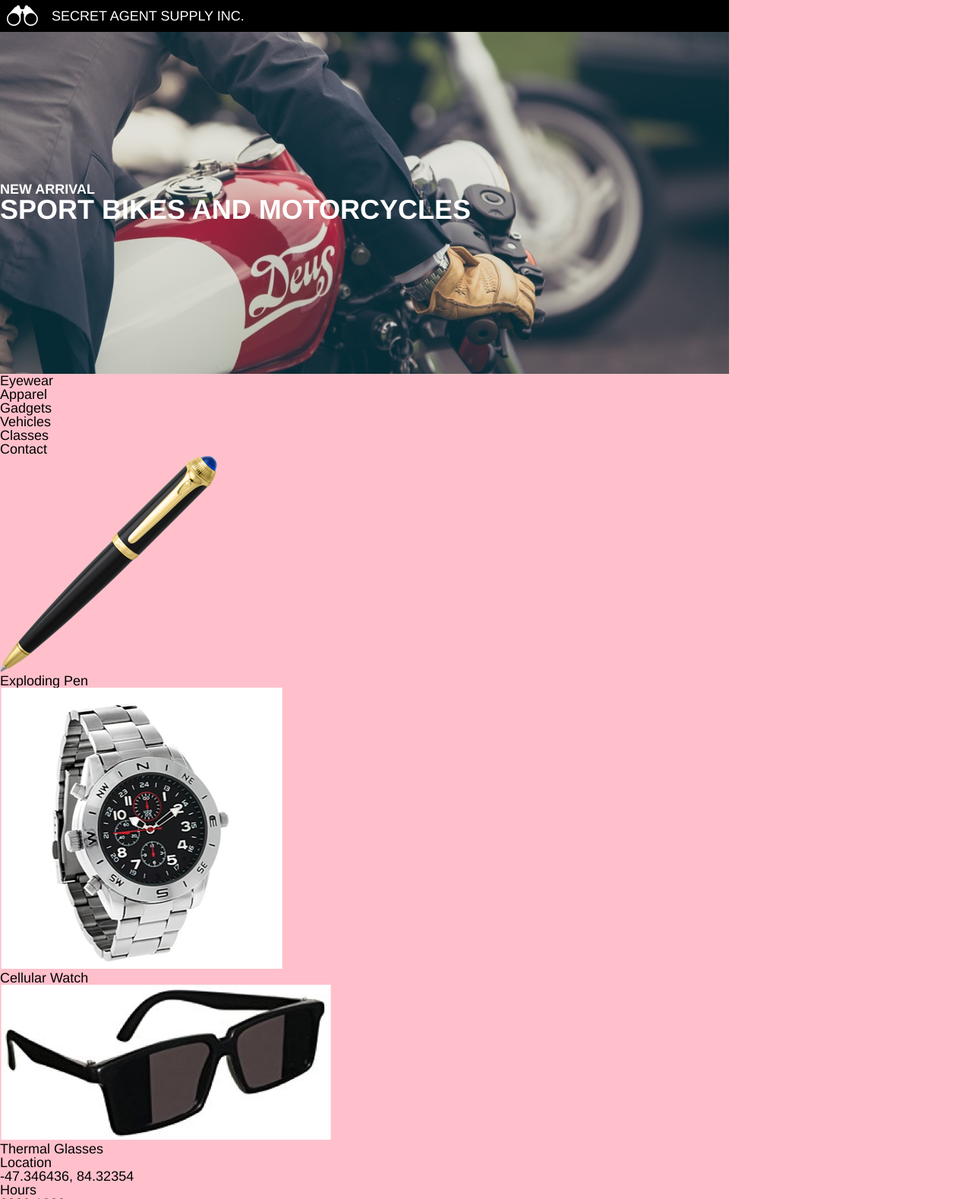
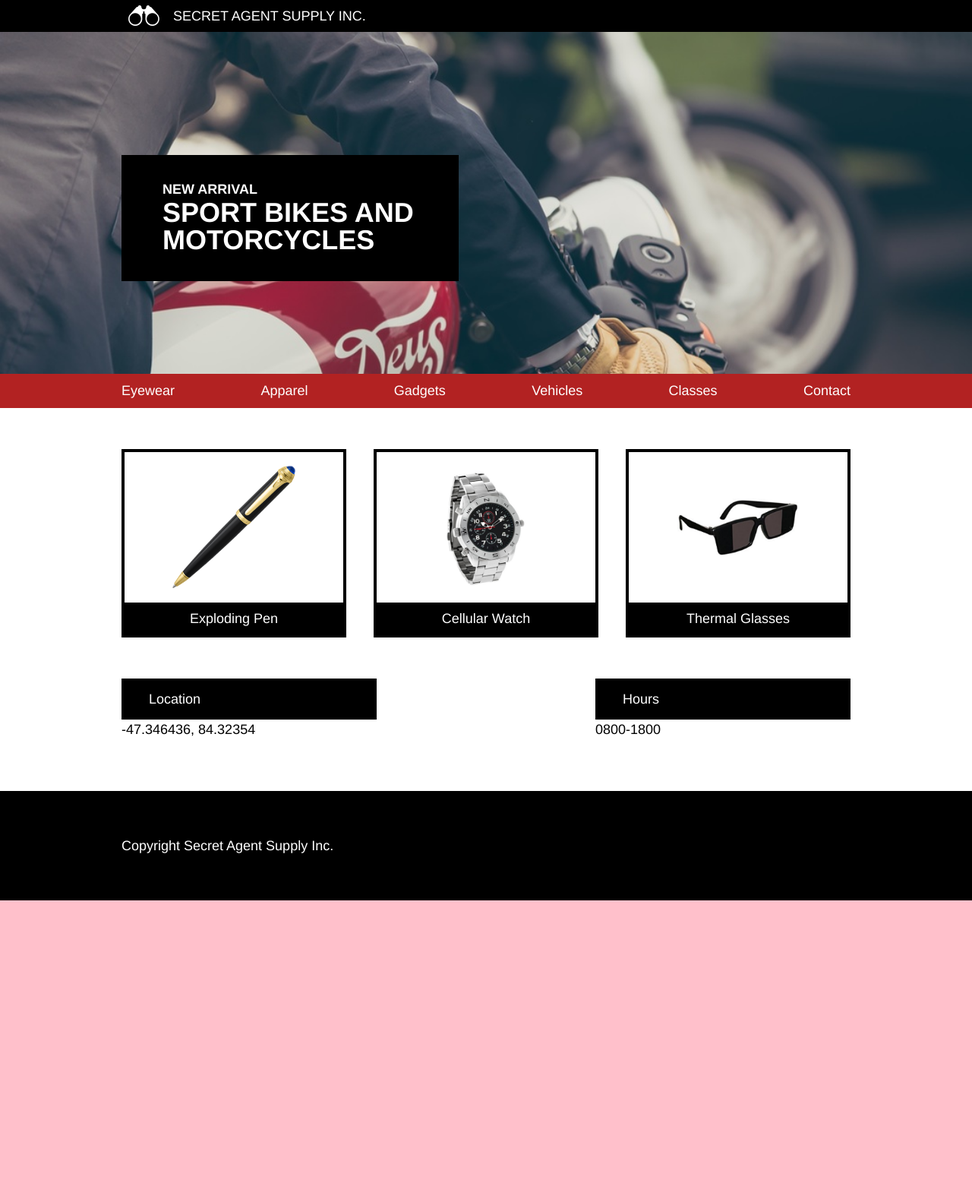
Before and after one commit to Banadura/secretagentsupply, a plain HTML site: page index.html in a window 1280 px wide. Shown: the top 1578 px of the page at 76% size. After the commit the page ends 1185 px from the top, so only its background shows below. Drawn offline with Linux system fonts and the light colour scheme.

Commit message:
Finish Desktop CSS

```diff
--- a/index.html
+++ b/index.html
@@ -8,15 +8,21 @@
   </head>
 
   <body>
+  <!--  <div class="bodydata"> -->
       <header>
+        <div class="middle">
           <img src="resources/images/logo.png" alt="">
           <h2>Secret Agent Supply Inc.</h2>
+        </div>
       </header>
 
       <section class="banner">
+        <div class="middle">
           <div class="banner-text">
               <h2>New Arrival</h2>
               <h1>Sport Bikes and Motorcycles</h1>
+          </div>
+        </div>
       </section>
 
       <nav>
@@ -29,35 +35,51 @@
           <li>Contact</li>
         </ul>
       </nav>
+      </div>
 
+      <main>
         <section class="shop">
           <div class="item" id="item1">
+            <div class="picturebox">
               <img src="resources/images/pen.png" alt="Black Pen with Gold Clip">
+            </div>
             <p class="labelbox">Exploding Pen</p>
           </div>
+
           <div class="item" id="item2">
+            <div class="picturebox">
               <img src="resources/images/watch.png" alt="Silver Watch">
+            </div>
             <p class="labelbox">Cellular Watch</p>
           </div>
+
           <div class="item" id="item3">
+            <div class="picturebox">
             <img src="resources/images/glasses.png" alt="Glasses That Appear to be Sunglasses">
+            </div>
             <p class="labelbox">Thermal Glasses</p>
           </div>
         </section>
 
         <section class="contact">
+          <div class="middle">
             <div class="location">
-        <p class="labelbox">Location</p>
+              <h3 class="labelbox">Location</h3>
               <p>-47.346436, 84.32354</p>
             </div>
             <div class="hours">
-        <p class="labelbox">Hours</p>
+              <h3 class="labelbox">Hours</h3>
               <p>0800-1800</p>
             </div>
+          </div>
         </section>
+      </main>
 
       <footer>
-    <p>Copyright Secret Agent Supply Inc.<p>
+        <div class="middle">
+          <p>Copyright Secret Agent Supply Inc.</p>
+        </div>
       </footer>
+    </div>
   </body>
 </html>
--- a/resources/css/style.css
+++ b/resources/css/style.css
@@ -5,6 +5,13 @@ html {
 body {
   font-family: Helvetica;
   background-color: pink;
+  width: 100%;
+  display: flex;
+  flex-direction: column;
+  justify-content: center;
+}
+
+.inset {
   width: 960px;
 }
 
@@ -18,11 +25,16 @@ h2 {
   text-transform: uppercase;
 }
 
+h3 {
+  font-size: 1rem;
+}
+
 /* Header */
 
 header {
   display: flex;
-  align-items: center;
+  justify-content: center;
+  width: 100%;
   background-color: black;
   color: white;
   height: 2.32rem;
@@ -34,12 +46,18 @@ header img {
   padding: 0rem 1rem 0rem 0.5rem;
 }
 
+header .middle {
+  display: flex;
+  align-items: center;
+  width: 960px;
+}
+
 /* Banner */
 
 .banner {
   height: 25rem;
   display: flex;
-  align-items: center;
+  justify-content: center;
   background-image: url("../images/moto.jpeg");
   background-repeat: no-repeat;
   background-size: cover;
@@ -50,5 +68,136 @@ header img {
 .banner-text {
   display: flex;
   flex-direction: column;
+  width: 20rem;
+  background-color: black;
+  padding: 2rem 3rem;
+  margin-top: 9rem;
+}
 
+.banner h2 {
+  padding-bottom: 0.25rem;
 }
+
+.banner .middle {
+  width: 960px;
+}
+
+/* Navigation */
+
+nav {
+  display: flex;
+  justify-content: center;
+  background-color: firebrick;
+  color: white;
+  height: 2.5rem;
+  width: 100%;
+}
+
+nav ul {
+  display: flex;
+  height: 100%;
+  width: 960px;
+  justify-content: space-between;
+  align-items: center;
+}
+
+/* Main Container */
+
+main {
+  display: flex;
+  flex-direction: column;
+  align-items: center;
+  width: 100%;
+  background-color: white;
+}
+
+.shop {
+  display: flex;
+  justify-content: space-between;
+  width: 960px;
+  margin-top: 3rem;
+}
+
+.item {
+  display: flex;
+  flex-direction: column;
+  border: 4px solid black;
+  width: 30%;
+}
+
+.picturebox {
+  display: flex;
+  justify-content: center;
+  align-items: center;
+  height: 11rem;
+}
+
+.item img {
+  max-height: 9rem;
+  max-width: 9rem;
+}
+
+.shop .labelbox {
+  display: flex;
+  justify-content: center;
+  align-items: center;
+}
+
+.item p {
+  color: white;
+  background-color: black;
+}
+
+.item .labelbox {
+  height: 2.32rem;
+}
+
+/* Contact Information */
+
+.contact {
+  display: flex;
+  justify-content: center;
+  margin-top: 3rem;
+  padding-bottom: 4rem;
+  width: 100%;
+}
+
+.contact .middle {
+  width: 960px;
+  display: flex;
+  justify-content: space-between;
+}
+
+.middle div {
+  width: 35%;
+}
+
+.contact .labelbox {
+  display: flex;
+  align-items: center;
+  padding-left: 2rem;
+  height: 3rem;
+  background-color: black;
+  color: white;
+}
+
+.contact p {
+  padding-top: 0.25rem;
+}
+
+/* Footer */
+
+footer {
+  display: flex;
+  justify-content: center;
+  width: 100%;
+  height: 8rem;
+  background-color: black;
+  color: white;
+}
+
+footer .middle {
+  width: 960px;
+  display: flex;
+  align-items: center;
+}
```
Lines whose indentation alone changed are shown as unchanged.
